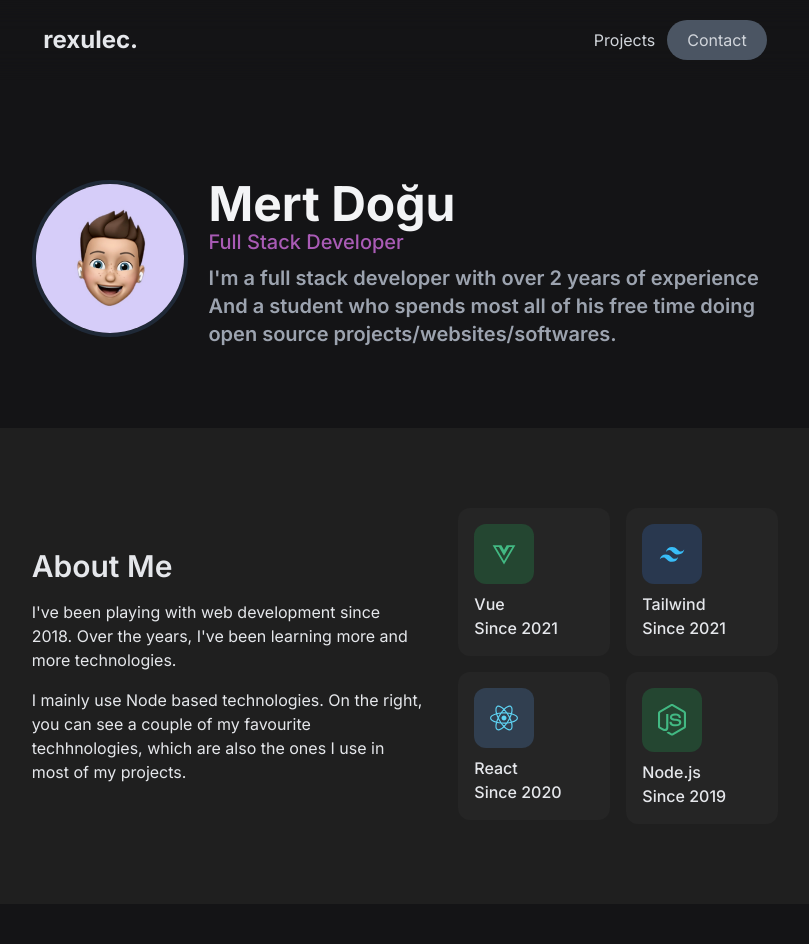
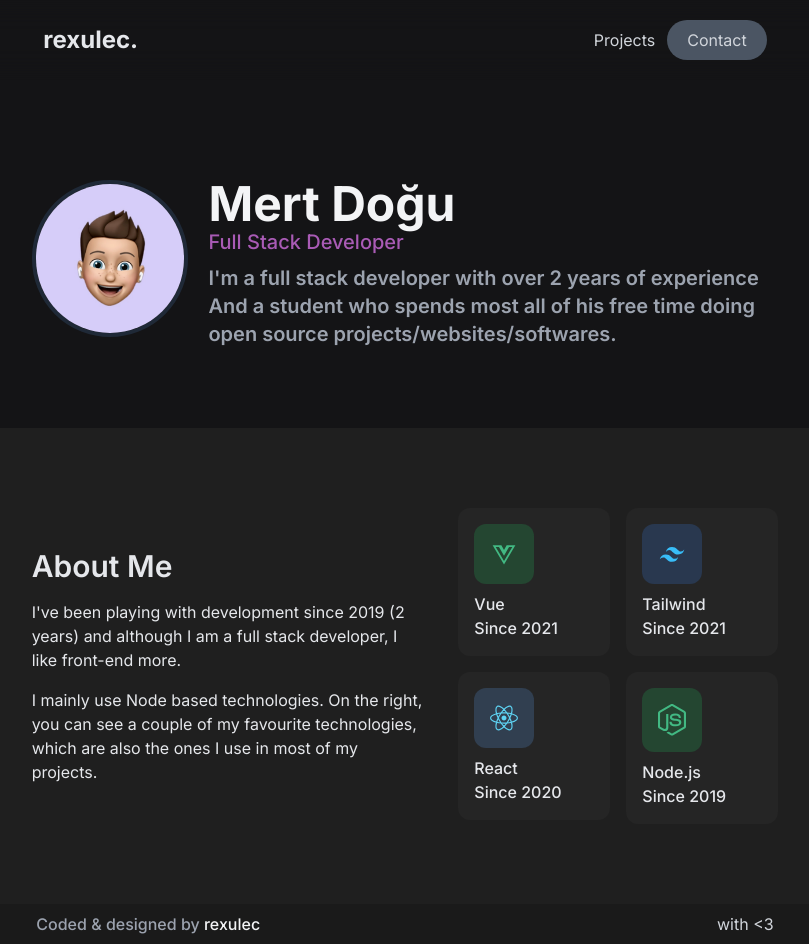
Before and after one commit to ReXulEc/v1, a Next.js app: page / in a window 1280 px wide. Shown: the whole page, without its empty margins (235-1044 px from the left). Before the commit the page ends 904 px from the top, so only its background shows below. Built offline with nearby package versions, Linux system fonts and the light colour scheme.

Commit message:
add: footer

```diff
--- /dev/null
+++ b/components/Footer/index.tsx
@@ -0,0 +1,18 @@
+import { FC } from "react";
+
+export const Footer: FC = () => {
+  return (
+    <div className="flex items-center justify-center p-2 bg-[#1a1a1a]">
+      <div className="flex md:w-7/12 w-10/12 justify-between">
+        <div className="flex items-center">
+          <p className="flex text-md font-medium text-gray-400">
+            Coded & designed by&nbsp;<a href="https://github.com/rexulec/v1/" className="text-gray-100 hover:underline underline-violet-700 underline-1">rexulec</a>
+          </p>
+        </div>
+        <div className="flex items-center text-gray-300">
+          <p>with {"<3"}</p>
+        </div>
+      </div>
+    </div>
+  );
+};
--- a/components/Home/index.tsx
+++ b/components/Home/index.tsx
@@ -1,11 +1,13 @@
 import { Main } from "@components/Main";
 import { Navbar } from "@components/Navbar";
+import { Footer } from "@components/Footer";
 
 export const HomePage = function () {
     return(
       <div>
         <Navbar />
         <Main />
+        <Footer />
       </div>
     );
 }
--- a/components/Main/index.tsx
+++ b/components/Main/index.tsx
@@ -29,11 +29,10 @@ return (
       <div className="md:w-2/3  text-gray-200">
         <p className="text-3xl font-semibold">About Me</p>
         <p className="mt-4 md:w-11/12">
-          I've been playing with web development since 2018. Over the years, I've been learning more and more
-          technologies.
+          I've been playing with development since 2019 ({ new Date().getFullYear() - 2019 } years) and although I am a full stack developer, I like front-end more.
         </p>
         <p className="mt-4 md:w-11/12">
-          I mainly use Node based technologies. On the right, you can see a couple of my favourite techhnologies, which
+          I mainly use Node based technologies. On the right, you can see a couple of my favourite technologies, which
           are also the ones I use in most of my projects.
         </p>
       </div>
```
